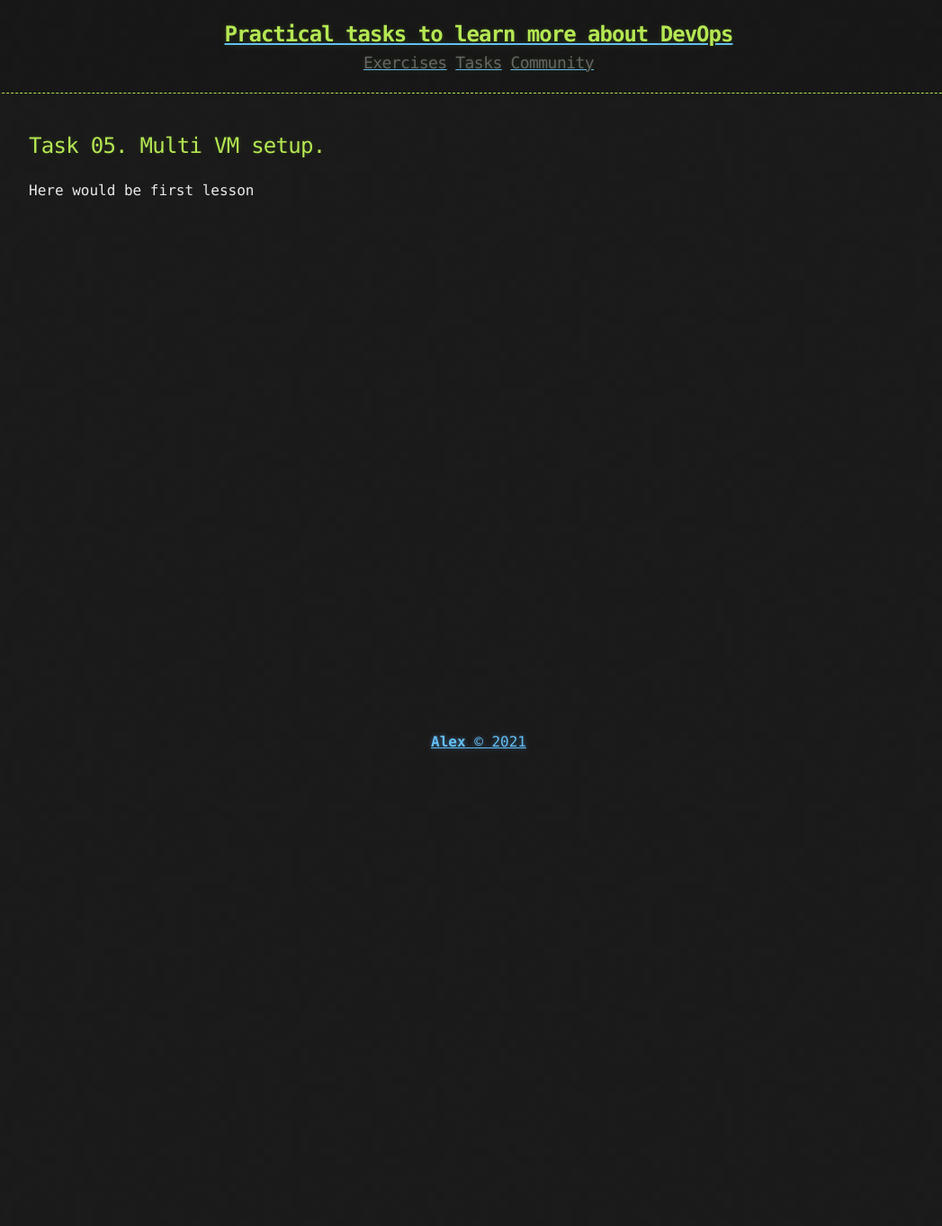
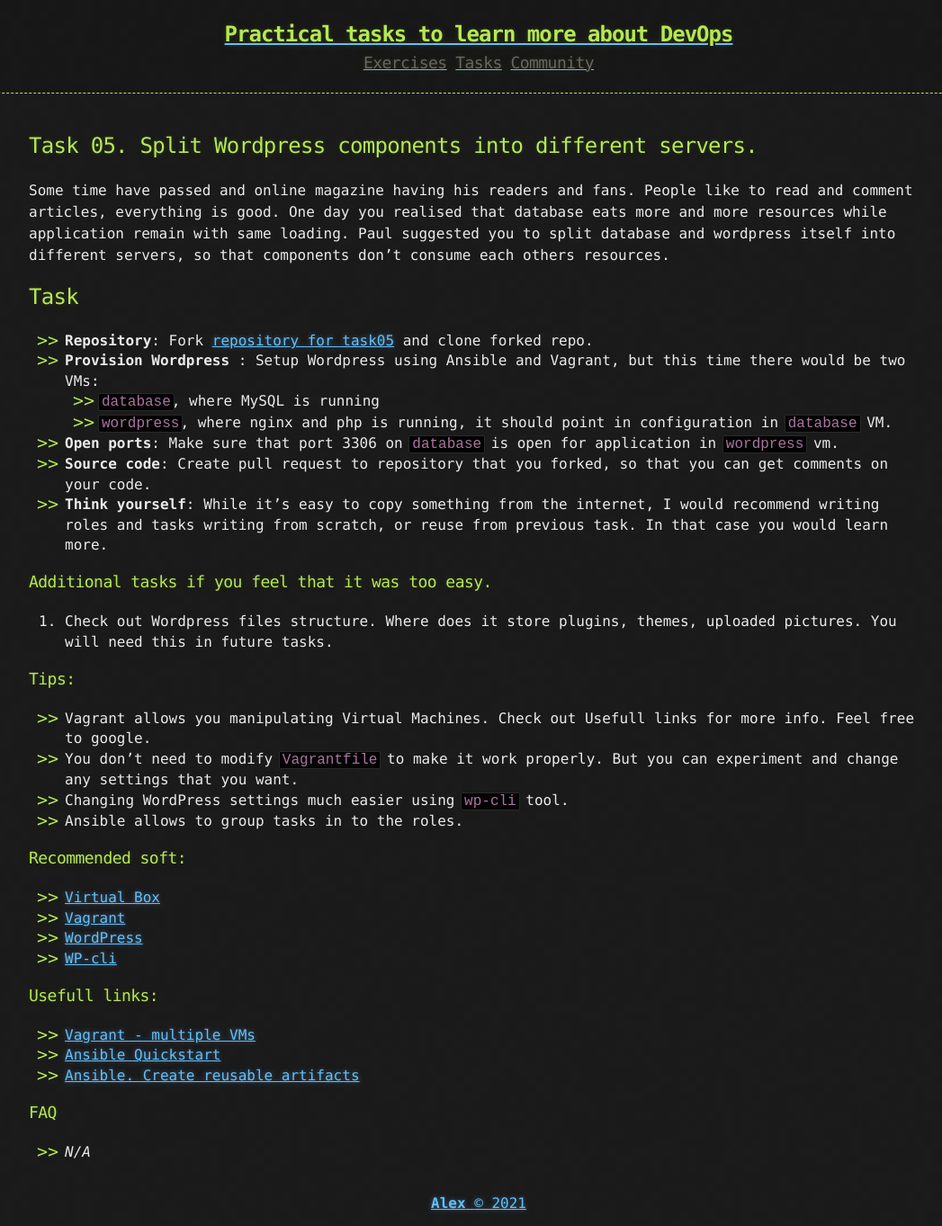
Before and after one commit to korney4eg/korney4eg.github.io, a Jekyll site: the page built from tasks/_posts/2021-01-01-phase1-task5-multi-vm-setup.md, in a window 1280 px wide. Shown: the whole page at 90% size, without its empty margins (108-1155 px from the left). Built offline with Jekyll 4.4.1, drawn with Linux system fonts in a browser that asks for light colours; before the commit the page ends 900 px from its top, so only the background shows below that.

Commit message:
add task05 on Phase01 (#10)
* Add task05 for Phase01

Co-authored-by: Aliaksei Karneyeu <aliaksei.karneyeu@openx.com>

```diff
--- a/tasks/_posts/2021-01-01-phase1-task5-multi-vm-setup.md
+++ b/tasks/_posts/2021-01-01-phase1-task5-multi-vm-setup.md
@@ -1,7 +1,47 @@
 ---
-title: Task 05. Multi VM setup.
+title: Task 05. Split Wordpress components into different servers.
+active: true
 published: true
 tags: "Phase1"
+difficulty: 1
 ---
 
-Here would be first lesson
+Some time have passed and online magazine having his readers and fans. People like to read and comment articles, everything is good. One day you realised that database eats more and more resources while application remain with same loading. Paul suggested you to split database and wordpress itself into different servers, so that components don't consume each others resources.
+<!--more-->
+
+## Task
+
+* **Repository**: Fork [repository for task05](https://github.com/learningdevops-makvaz-com/phase01_task05) and clone forked repo.
+* **Provision Wordpress** : Setup Wordpress using Ansible and Vagrant, but this time there would be two VMs:
+  1. `database`, where MySQL is running
+  2. `wordpress`, where nginx and php is running, it should point in configuration in `database` VM.
+* **Open ports**: Make sure that port 3306 on `database` is open for application in `wordpress` vm.
+* **Source code**: Create pull request to repository that you forked, so that you can get comments on your code.
+* **Think yourself**: While it's easy to copy something from the internet, I would recommend writing roles and tasks writing from scratch, or reuse from previous task. In that case you would learn more.
+
+### Additional tasks if you feel that it was too easy.
+1. Check out Wordpress files structure. Where does it store plugins, themes, uploaded pictures. You will need this in future tasks.
+
+### Tips:
+
+* Vagrant allows you manipulating Virtual Machines. Check out Usefull links for more info. Feel free to google.
+* You don't need to modify `Vagrantfile` to make it work properly. But you can experiment and change any settings that you want.
+* Changing WordPress settings much easier using `wp-cli` tool.
+* Ansible allows to group tasks in to the roles.
+
+### Recommended soft:
+
+* [Virtual Box](https://www.virtualbox.org/wiki/Downloads)
+* [Vagrant](https://www.vagrantup.com/downloads)
+* [WordPress](https://wordpress.org/download/)
+* [WP-cli](https://wp-cli.org/)
+
+### Usefull links:
+
+* [Vagrant - multiple VMs](https://www.vagrantup.com/docs/multi-machine)
+* [Ansible Quickstart](https://www.redhat.com/en/blog/system-administrators-guide-getting-started-ansible-fast?extIdCarryOver=true&sc_cid=701f2000001OH7YAAW)
+* [Ansible. Create reusable artifacts](https://docs.ansible.com/ansible/latest/user_guide/playbooks_reuse.html)
+
+### FAQ
+
+* *N/A*
```
Also changed, not shown: tasks/_posts/2021-01-01-phase1-task4-configuration-management.md (+1 -1 lines).
